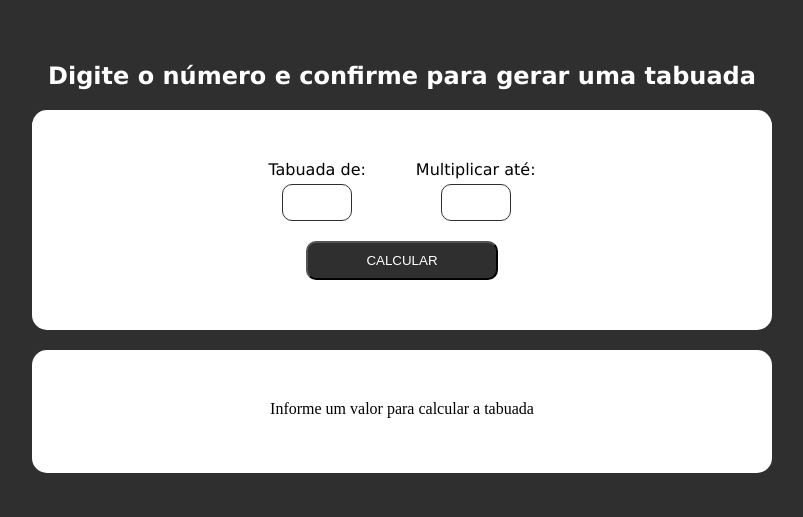
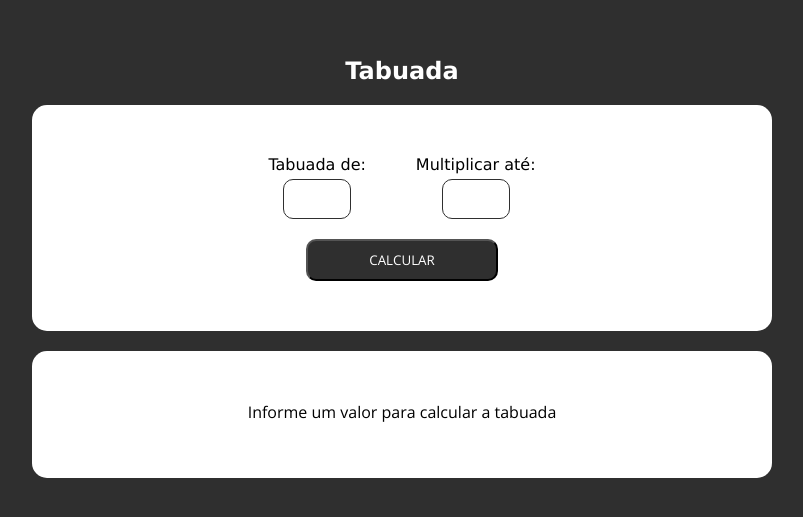
Before and after one commit to wrgalvao0/tabuada, a plain HTML site: page index.html in a window 1280 px wide. Shown: the part 133-650 px from the top of the page, without its empty margins (238-1041 px from the left). Drawn offline with nearby package versions, Linux system fonts and the light colour scheme.

Commit message:
Correção da fonte principal e interação com o botão

```diff
--- a/CSS/home.css
+++ b/CSS/home.css
@@ -1,5 +1,7 @@
 *{
-    margin: 0;;
+    margin: 0;
+    padding: 0;
+    font-family: "Open Sans", sans-serif;
 }
 body{
    background-color: #2F2F2F;
@@ -50,6 +52,10 @@
     padding: 10px;
     border-radius: 10px;
 }
+button:hover{
+    cursor: pointer;
+    background-color: #0a0a0a;
+}
 .container-geral{
     height: 100vh;
     display: flex;
--- a/index.html
+++ b/index.html
@@ -6,12 +6,16 @@
     <meta name="viewport" content="width=device-width, initial-scale=1.0">
     <title>TABUADA</title>
     <link rel="stylesheet" href="CSS/home.css">
+    <link rel="preconnect" href="https://fonts.googleapis.com">
+    <link rel="preconnect" href="https://fonts.gstatic.com" crossorigin>
+    <link href="https://fonts.googleapis.com/css2?family=Open+Sans:ital,wght@0,300..800;1,300..800&display=swap"
+        rel="stylesheet">
     <script src="js/codigo.js" defer></script>
 </head>
 
 <body>
     <div class="container-geral">
-        <h2 class="titles">Digite o número e confirme para gerar uma tabuada</h2>
+        <h2 class="titles">Tabuada</h2>
         <div class="container">
             <div class="container-inputs">
                 <div class="input-layout">
```
